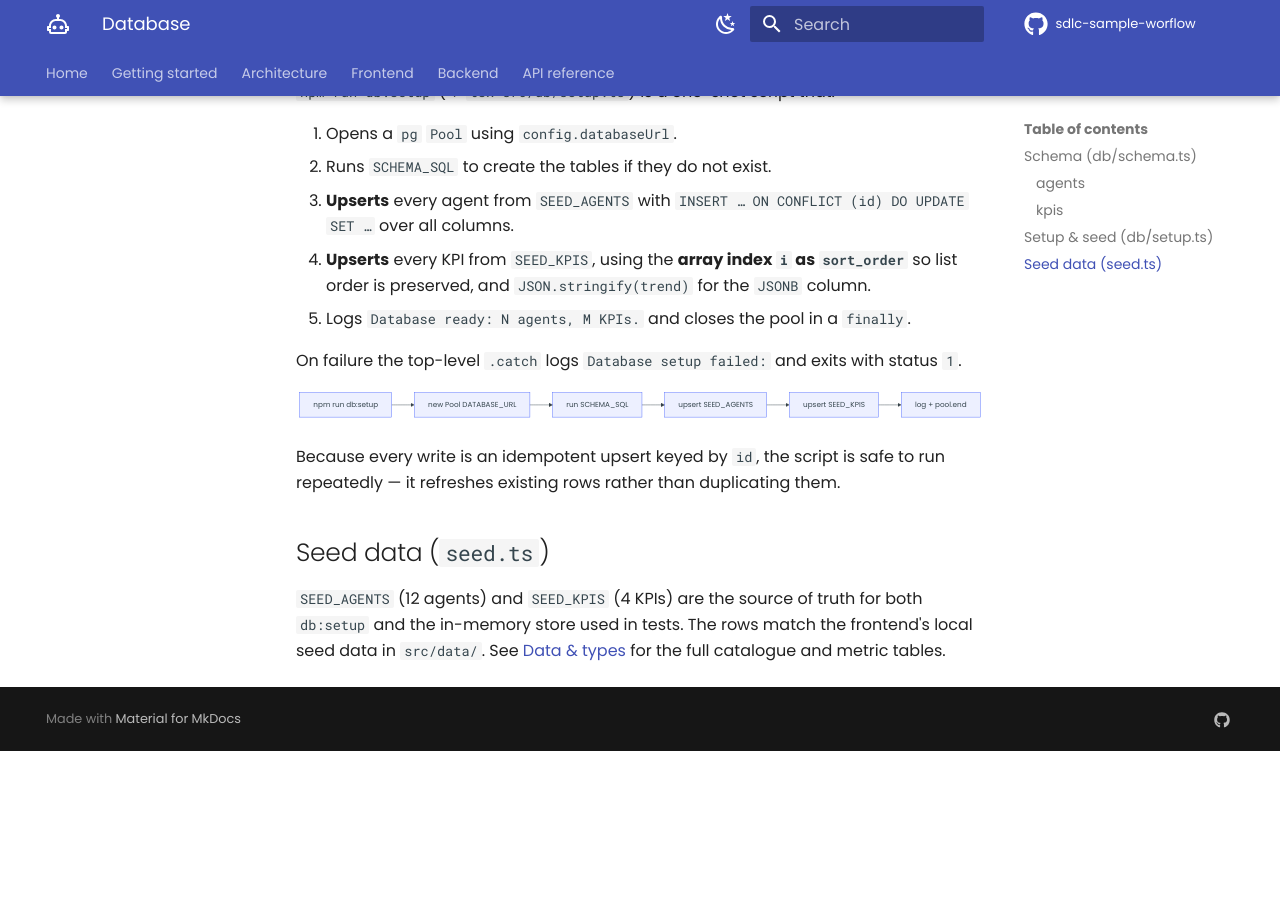
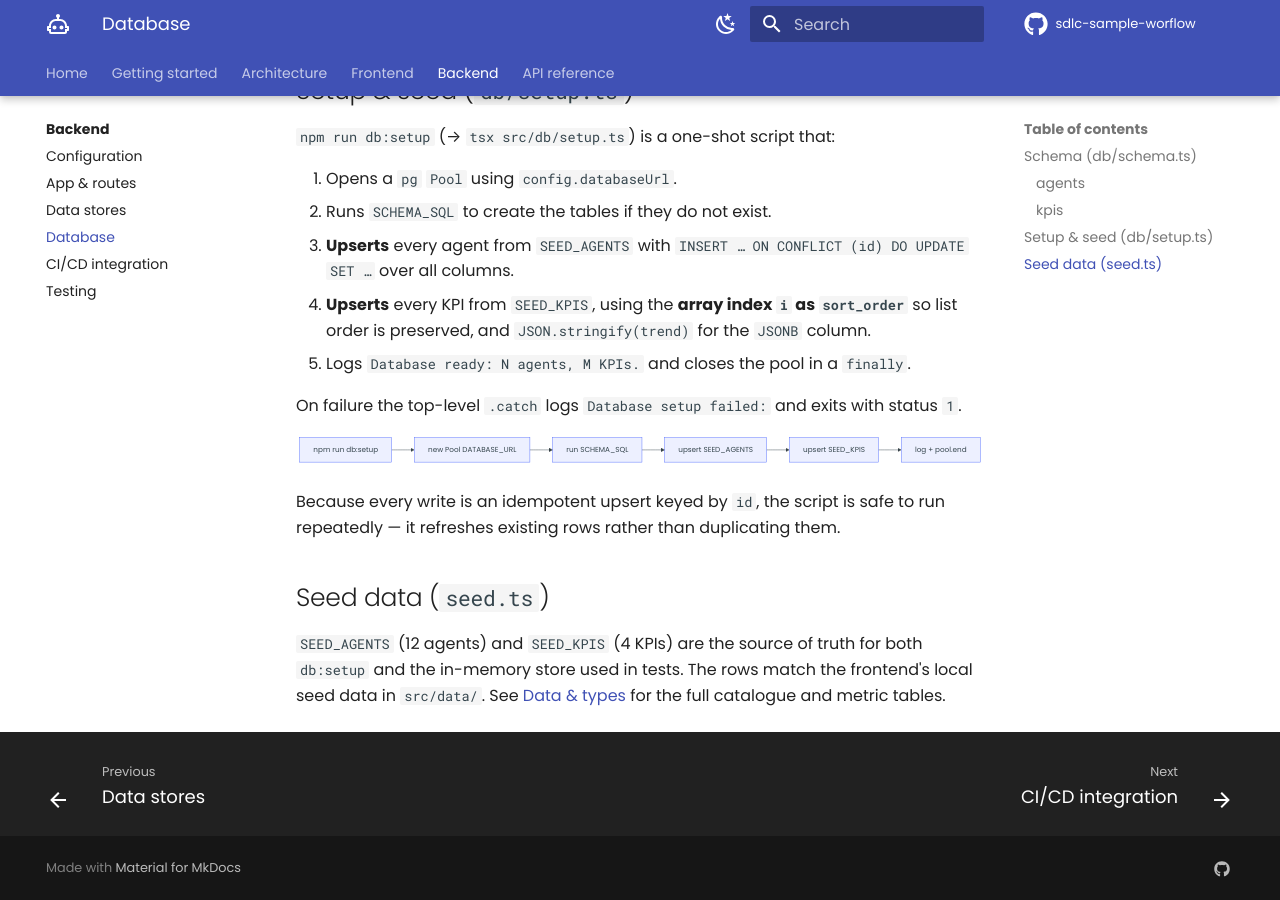
Before and after one commit to Gunashekharp/sdlc-sample-worflow, an MkDocs documentation site: the page built from docs/backend/database.md, in a window 1280 px wide and 900 px high, scrolled down 1696 px. Built offline with MkDocs 1.6.1 and Material for MkDocs 9.7.7, drawn with Linux system fonts in a browser that asks for light colours; comment, search, counter and statistics services are not loaded; before the commit the page ends 2447 px from its top, so only the background shows below that.

Commit message:
docs: automated update by the documentation agent

```diff
--- a/mkdocs.yml
+++ b/mkdocs.yml
@@ -67,8 +67,21 @@ nav:
   - Home: index.md
   - Getting started: getting-started.md
   - Architecture: architecture.md
-  - Frontend: frontend.md
-  - Backend: backend.md
+  - Frontend:
+      - frontend/index.md
+      - Components: frontend/components.md
+      - Library & hooks: frontend/lib.md
+      - Data & types: frontend/data.md
+      - Styling & design tokens: frontend/styling.md
+      - Testing: frontend/testing.md
+  - Backend:
+      - backend/index.md
+      - Configuration: backend/configuration.md
+      - App & routes: backend/app-and-routes.md
+      - Data stores: backend/stores.md
+      - Database: backend/database.md
+      - CI/CD integration: backend/cicd-integration.md
+      - Testing: backend/testing.md
   - API reference: api-reference.md
 
 markdown_extensions:
```
Also changed, not shown: 1 other file.
